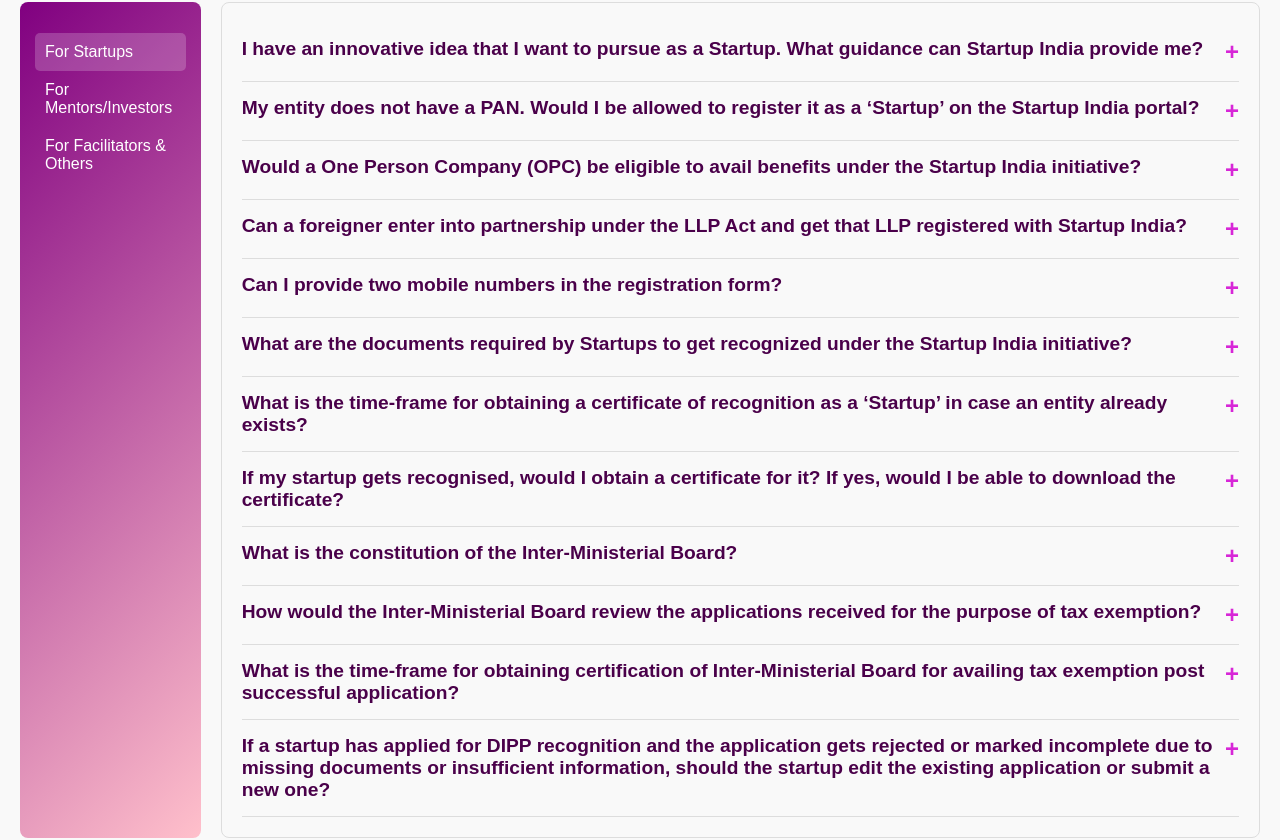
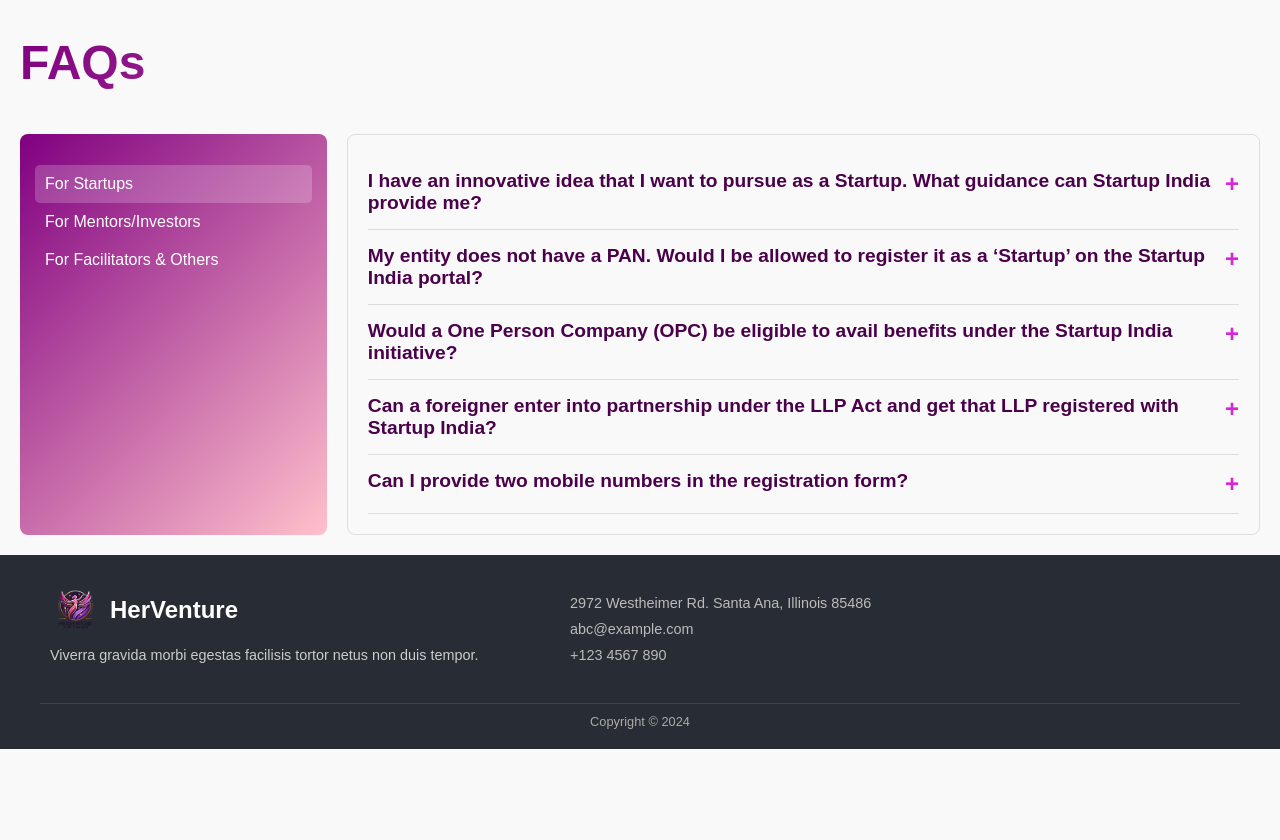
Before and after one commit to harshitaa18/HerVenture, a React (Create React App) app: page / in a window 1280 px wide. Shown: the part 1370-2210 px from the top of the page. After the commit the page ends 2119 px from the top, so only its background shows below. Built offline with nearby package versions, Linux system fonts and the light colour scheme.

Commit message:
changed faqs and added it to homepage

```diff
--- a/src/Pages/Faqs/Faqs.css
+++ b/src/Pages/Faqs/Faqs.css
@@ -1,10 +1,29 @@
 .Faqs {
     display: flex;
+    flex-direction: column;
     gap: 20px;
     font-family: Arial, sans-serif;
     padding: 20px;
   }
+  .special {
+    align-items: center;
+  }
+  .Faqs-title{
+    font-size: 3rem;
+    font-weight: bold;
+    align-items: center;
+    margin-bottom: 1.5rem;
+    background: linear-gradient(135deg, purple, pink);
+    -webkit-background-clip: text;
+    -webkit-text-fill-color: transparent;
+  }
+  .faqs-total{
+    display: flex;
+    flex-direction: row;
+    gap: 20px;
+    font-family: Arial, sans-serif;
 
+  }
   .faq-sidebar {
     width: 25%;
     background: linear-gradient(135deg, purple, pink);
--- a/src/Pages/Faqs/Faqs.jsx
+++ b/src/Pages/Faqs/Faqs.jsx
@@ -27,34 +27,8 @@
         question: 'Can I provide two mobile numbers in the registration form?',
         answer: 'No, only one mobile number is allowed for registration.',
       },
-      {
-        question: 'What are the documents required by Startups to get recognized under the Startup India initiative?',
-        answer: 'The documents include a Certificate of Incorporation, a detailed business plan, and other proofs of innovation.',
-      },
-      {
-        question: 'What is the time-frame for obtaining a certificate of recognition as a ‘Startup’ in case an entity already exists?',
-        answer: 'It typically takes 2-4 weeks post submission of all required documents.',
-      },
-      {
-        question: 'If my startup gets recognised, would I obtain a certificate for it? If yes, would I be able to download the certificate?',
-        answer: 'Yes, a certificate will be issued and can be downloaded from the Startup India portal.',
-      },
-      {
-        question: 'What is the constitution of the Inter-Ministerial Board?',
-        answer: 'The Inter-Ministerial Board is composed of members from the Ministry of Commerce, Department for Promotion of Industry and Internal Trade, and other government bodies.',
-      },
-      {
-        question: 'How would the Inter-Ministerial Board review the applications received for the purpose of tax exemption?',
-        answer: 'The board reviews applications based on innovation, scalability, and job creation potential.',
-      },
-      {
-        question: 'What is the time-frame for obtaining certification of Inter-Ministerial Board for availing tax exemption post successful application?',
-        answer: 'It generally takes 6-8 weeks after the application is approved.',
-      },
-      {
-        question: 'If a startup has applied for DIPP recognition and the application gets rejected or marked incomplete due to missing documents or insufficient information, should the startup edit the existing application or submit a new one?',
-        answer: 'The startup should edit the existing application and re-submit with complete details.',
-      },
+
+
     ],
     'For Mentors/Investors': [
       {
@@ -77,10 +51,7 @@
         question: 'Can I get access to additional resources which can further aid my mentorship support to the Startup?',
         answer: 'Yes, the platform provides additional resources like toolkits, case studies, and training programs.',
       },
-      {
-        question: 'Do I get any kind of recognition for being an active mentor/ investor on the portal?',
-        answer: 'Yes, active mentors/investors receive badges and recognition from the community.',
-      },
+
     ],
     'For Facilitators & Others': [
       {
@@ -112,6 +83,12 @@
 
   return (
     <div className="Faqs">
+      <div className='special'>
+        <header>
+          <h1 className='Faqs-title'>FAQs</h1>
+        </header>
+      </div>
+      <div className='faqs-total'>
       <div className="faq-sidebar">
         <ul>
           {Object.keys(faqData).map((category) => (
@@ -140,6 +117,7 @@
           </div>
         ))}
       </div>
+      </div>
     </div>
   );
 };
```
